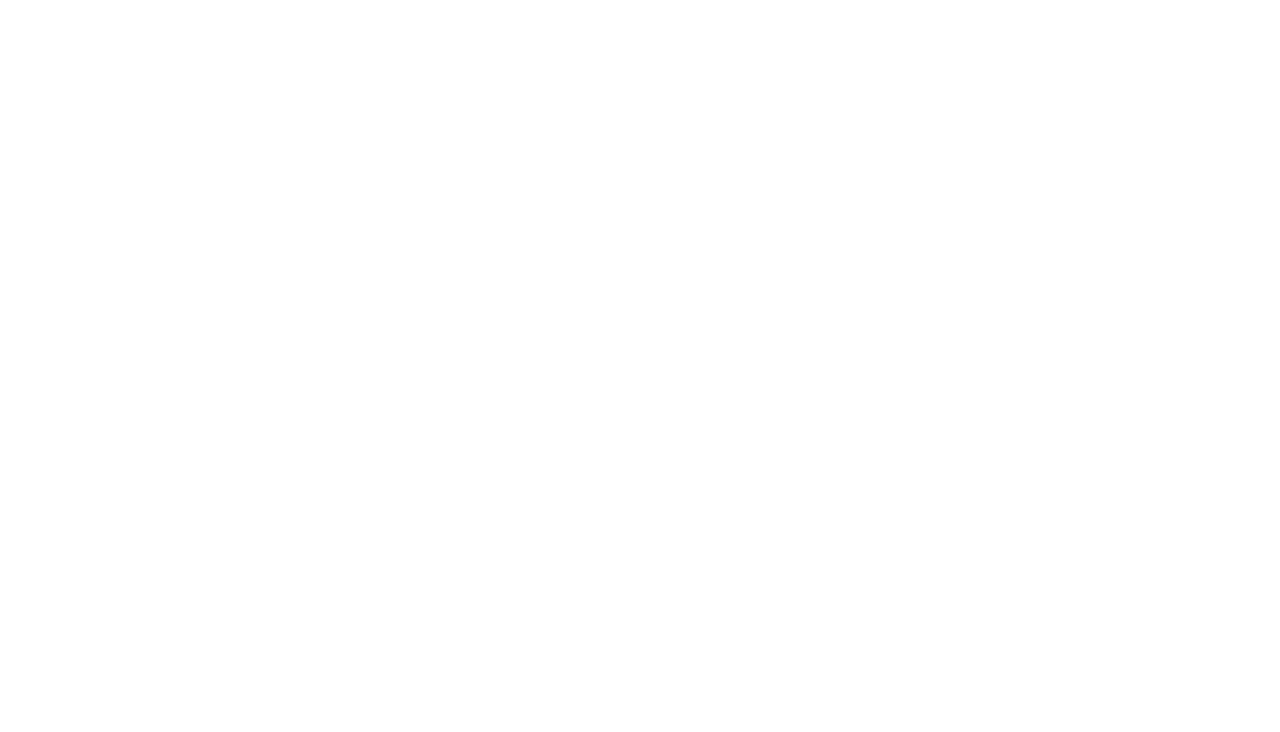
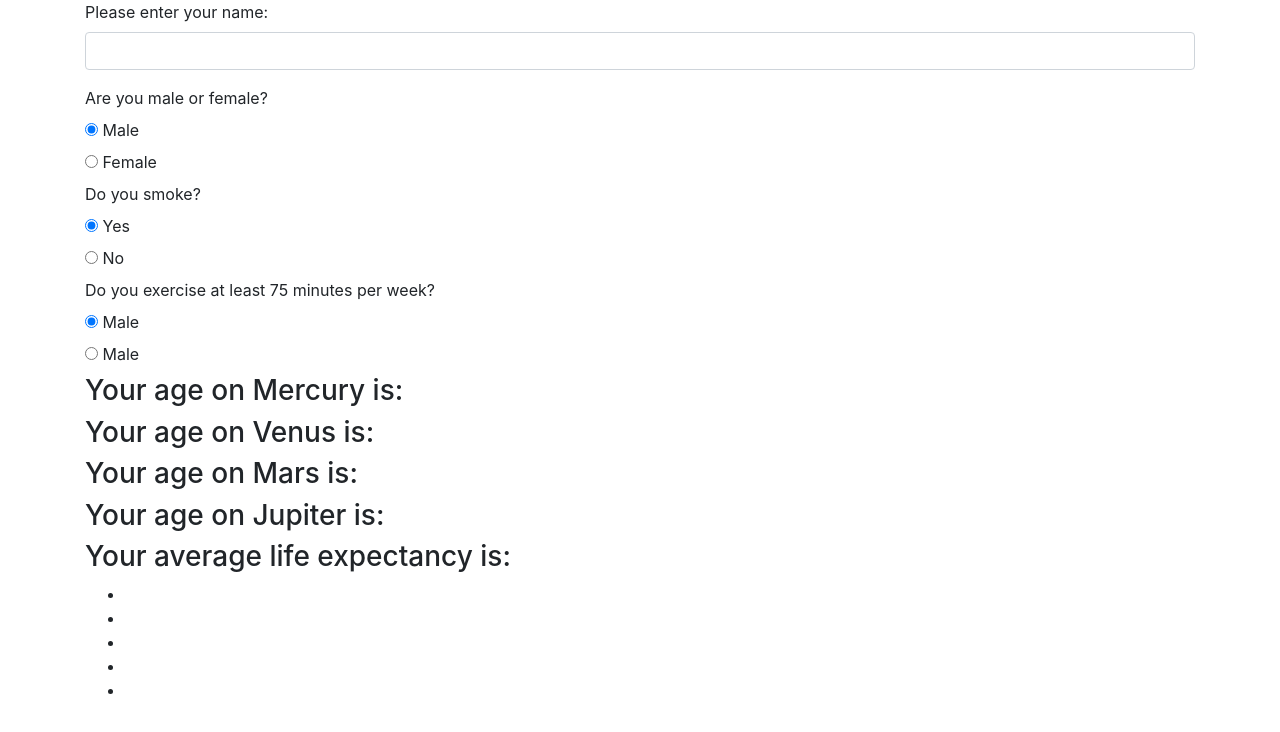
Before and after one commit to jkbutserious/galactic-age-calculator, a website built with webpack: page src/index.html in a window 1280 px wide. Built offline with nearby package versions, Linux system fonts and the light colour scheme.

Commit message:
Add html interface for users to enter their information

```diff
--- a/src/index.html
+++ b/src/index.html
@@ -8,7 +8,74 @@
 
 <body>
   <div class="container">
-
+    <div>
+      <form id="galactic-id">
+        <div class="form-group">
+          <label for="user-name">Please enter your name:</label>
+          <input id="user-name" class="form-control" type="text">
+        </div>
+        <div>
+          <label>Are you male or female?</label>
+          <div class="radio">
+            <label>
+              <input type="radio" name="user-sex" value="male" checked>
+              Male
+            </label>
+          </div>
+          <div class="radio">
+            <label>
+              <input type="radio" name="user-sex" value="female">
+              Female
+            </label>
+          </div>
+       </div>
+       <div>
+         <label>Do you smoke?</label>
+         <div class="radio">
+          <label>
+            <input type="radio" name="user-smoking" value="yes" checked>
+            Yes
+          </label>
+        </div>
+        <div class="radio">
+          <label>
+            <input type="radio" name="user-smoking" value="no">
+            No
+          </label>
+        </div>
+       </div>
+       <div>
+        <label>Do you exercise at least 75 minutes per week?</label>
+        <div class="radio">
+          <label>
+            <input type="radio" name="user-exercise" value="yes" checked>
+            Male
+          </label>
+        </div>
+        <div class="radio">
+          <label>
+            <input type="radio" name="user-exercise" value="no">
+            Male
+          </label>
+        </div>
+       </div>
+      </form>
+    </div>
+    <div id="output">
+      <h3>Your age on Mercury is: <span id="mercury-age"></span></h3>
+      <h3>Your age on Venus is: <span id="venus-age"></span></h3>
+      <h3>Your age on Mars is: <span id="mars-age"></span></h3>
+      <h3>Your age on Jupiter is: <span id="jupiter-age"></span></h3>
+      <h3>Your average life expectancy is:</h3>
+        <ul>
+          <li><span id="earth-expect"></span></li>
+          <li><span id="mercury-expect"></span></li>
+          <li><span id="venus-expect"></span></li>
+          <li><span id="mars-expect"></span></li>
+          <li><span id="jupiter-expect"></span></li>
+        </ul>
+        <h3><span id="years-left"></span></h3>
+    </div>
   </div>
 </body>
 
```
